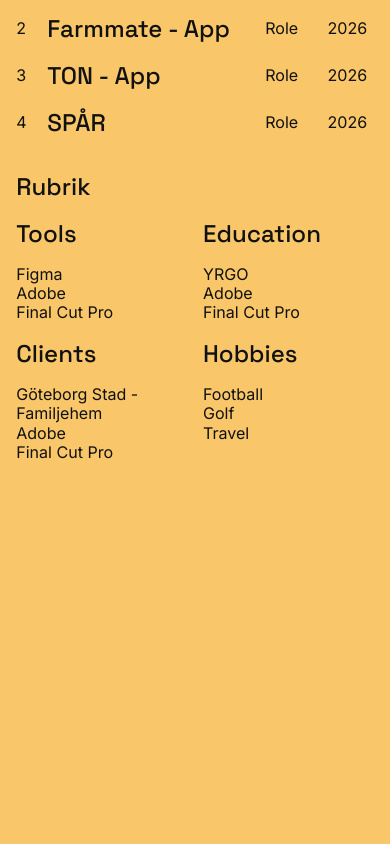
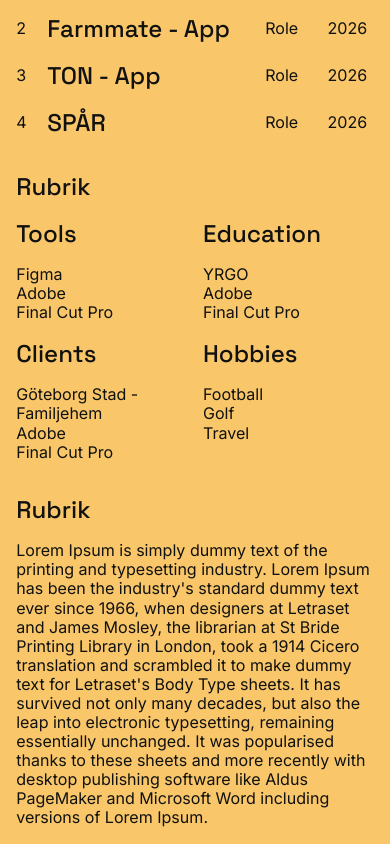
Before and after one commit to zackariasrytterlund/portfolio, a plain HTML site: page index.html in a window 390 px wide. Shown: the part 1621-2465 px from the top of the page. Before the commit the page ends 2099 px from the top, so only its background shows below. Drawn offline with Linux system fonts and the light colour scheme.

Commit message:
Steg 8: Text – Om mig-sektionen
- Rubrik och brödtext, id="about" för About-länken
- Desktop: text i kolumn 5–10, 304 px hög som i Figma
- Mobil: rubrik och text under varandra, 383 px hög som i Figma

Co-Authored-By: Claude Opus 5.5 <noreply@anthropic.com>

```diff
--- a/css/sections.css
+++ b/css/sections.css
@@ -141,3 +141,19 @@
   .skills__education { grid-column: 5 / span 4; grid-row: 2; }
   .skills__hobbies   { grid-column: 9 / span 4; grid-row: 2; }
 }
+
+/* ---- Text / Om mig (Figma: Text) ---- */
+
+.about > * {
+  align-self: start;
+}
+
+/* Mobil: rubrik och text under varandra */
+.about__title { grid-column: 1 / -1; grid-row: 1; }
+.about__text  { grid-column: 1 / -1; grid-row: 2; }
+
+/* Desktop: rubrik i kolumn 1, text i kolumn 5–10 */
+@media (min-width: 768px) {
+  .about__title { grid-column: 1 / span 4; grid-row: 1; }
+  .about__text  { grid-column: 5 / span 6; grid-row: 1; }
+}
--- a/index.html
+++ b/index.html
@@ -167,7 +167,14 @@
           </ul>
         </div>
       </section>
-      <!-- Steg 8: Text      (id="about") -->
+
+      <!-- Text / Om mig -->
+      <section class="about grid" id="about" aria-labelledby="about-title">
+        <h2 id="about-title" class="sub-heading about__title">Rubrik</h2>
+        <p class="body about__text">
+          Lorem Ipsum is simply dummy text of the printing and typesetting industry. Lorem Ipsum has been the industry's standard dummy text ever since 1966, when designers at Letraset and James Mosley, the librarian at St Bride Printing Library in London, took a 1914 Cicero translation and scrambled it to make dummy text for Letraset's Body Type sheets. It has survived not only many decades, but also the leap into electronic typesetting, remaining essentially unchanged. It was popularised thanks to these sheets and more recently with desktop publishing software like Aldus PageMaker and Microsoft Word including versions of Lorem Ipsum.
+        </p>
+      </section>
     </main>
 
     <!-- Kontakt (id="contact") -->
```
Also changed, not shown: 1 other file.
